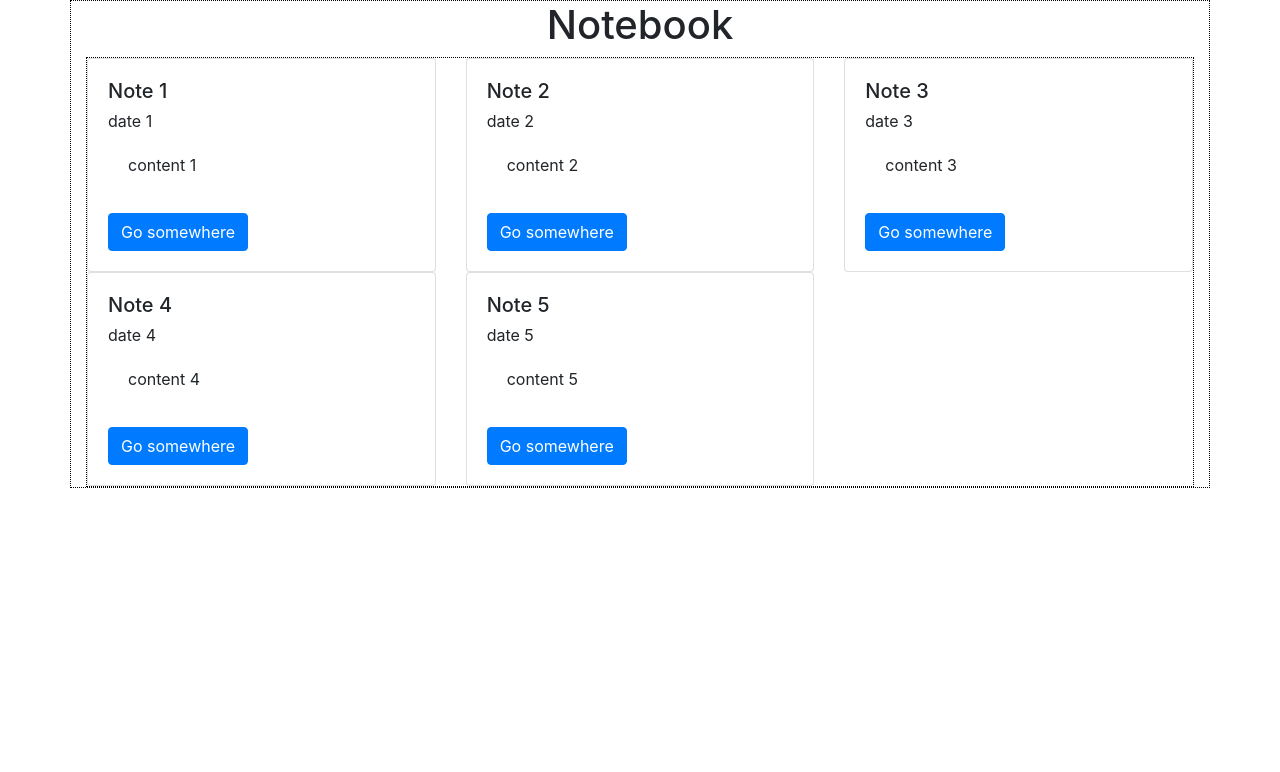
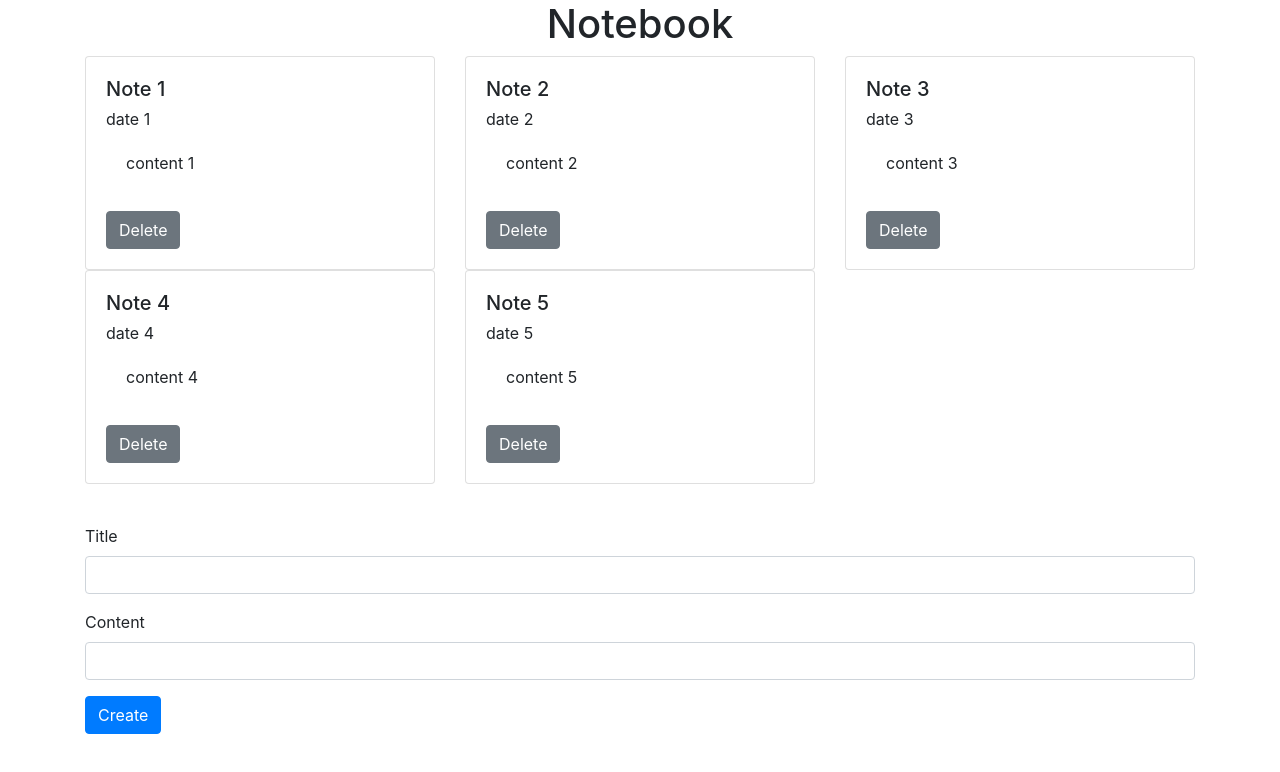
Before and after one commit to taehyunnkim/notebook, a React (Create React App) app: page /notebook/1 in a window 1280 px wide. Shown: the top 772 px of the page. Built offline with nearby package versions, Linux system fonts and the light colour scheme.

Commit message:
Added basic add and remove funtionality

```diff
--- a/src/App.css
+++ b/src/App.css
@@ -1,7 +1,11 @@
-.App {
+/* .App {
     border: 1px dotted black;
 }
 
 .dashboard {
     border: 1px dotted black;
+} */
+
+.create {
+    margin-top: 5vh;
 }
--- /dev/null
+++ b/src/components/notes/CreateNote.js
@@ -0,0 +1,47 @@
+import React, { Component } from 'react'
+
+export default class CreateNote extends Component {
+    state = {
+        title: '',
+        date: "today",
+        content: '',
+        id: null
+    }
+
+    handleChange = (e) => {
+        this.setState({
+            [e.target.id]: e.target.value
+        });
+    }
+
+    handleSubmit = (e) => {
+        e.preventDefault();
+        if(this.state.title !== '') {
+            const newId = Math.random();
+            this.setState({
+                id: newId
+            });
+            this.props.addNote(this.state);
+            this.setState({
+                title: '',
+                content: ''
+            });
+        }
+    }
+
+    render() {
+        return (
+            <div className = "create">
+                <div className="form-group">
+                    <label>Title</label>
+                    <input type="text" className="form-control" id="title" onChange={this.handleChange} value = {this.state.title}></input>
+                </div>
+                <div className="form-group">
+                    <label>Content</label>
+                    <input type="text" className="form-control" id="content" onChange={this.handleChange} value = {this.state.content}></input>
+                </div>
+                <button type="submit" className="btn btn-primary" onClick={this.handleSubmit}>Create</button>
+            </div>
+        )
+    }
+}
--- a/src/components/notes/Dashboard.js
+++ b/src/components/notes/Dashboard.js
@@ -1,5 +1,6 @@
 import React, { Component } from 'react'
 import Note from "./Note";
+import CreateNote from "./CreateNote";
 
 export default class Dashboard extends Component {
     state = {notes: [
@@ -9,11 +10,30 @@ export default class Dashboard extends Component {
         {title: "Note 4", date: 'date 4', content: 'content 4', id: 4},
         {title: "Note 5", date: 'date 5', content: 'content 5', id: 5}
     ]}
+
+    addNote = (newNote) => {
+        const newList = [...this.state.notes,newNote];
+        this.setState({
+            notes: newList
+        });
+    }
+
+    deleteNote = (ID) => {
+        const newList = this.state.notes.filter(existingNote => {
+            return existingNote.id !== ID;
+        });
+
+        this.setState({
+            notes: newList
+        });
+    }
+
     render() {
         console.log(this.state.notes.length);
         return (
             <div className = "dashboard">
-                <Note noteList = {this.state.notes} />
+                <Note noteList = {this.state.notes} deleteNote = {this.deleteNote}/>
+                <CreateNote addNote = {this.addNote}/>
             </div>
         )
     }
--- a/src/components/notes/Note.js
+++ b/src/components/notes/Note.js
@@ -1,6 +1,6 @@
 import React from 'react';
 
-const Note = ({ noteList }) => {
+const Note = ({ noteList, deleteNote}) => {
     const notes = noteList.length ? (
         noteList.map((note) => {
         return (
@@ -10,7 +10,7 @@ const Note = ({ noteList }) => {
                         <h5 className="card-title">{note.title}</h5>
                         <p className="card-subtitle"> {note.date} </p>
                         <p className="card-body"> {note.content} </p>
-                        <button className="btn btn-primary">Go somewhere</button>
+                        <button className="btn btn-secondary" onClick={() => {deleteNote(note.id)}}>Delete</button>
                     </div>
                 </div>
             </div>
```
